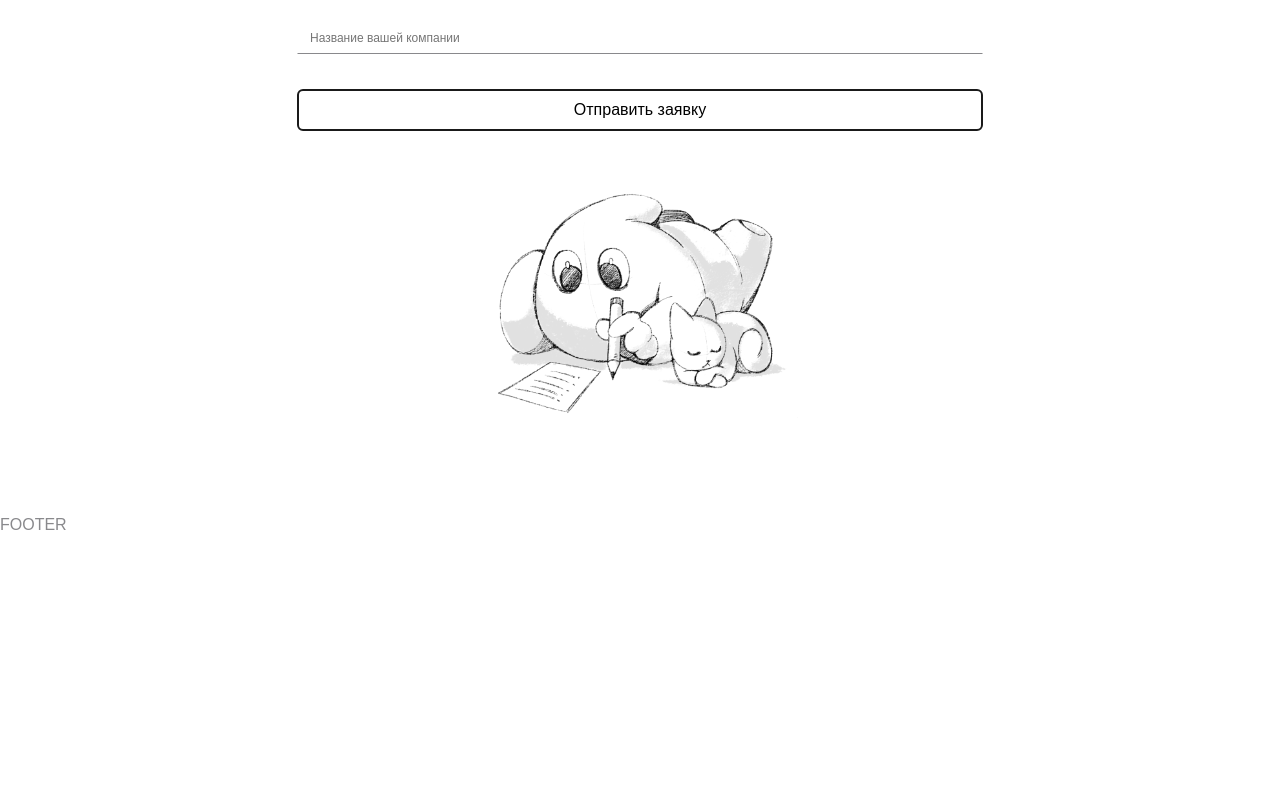
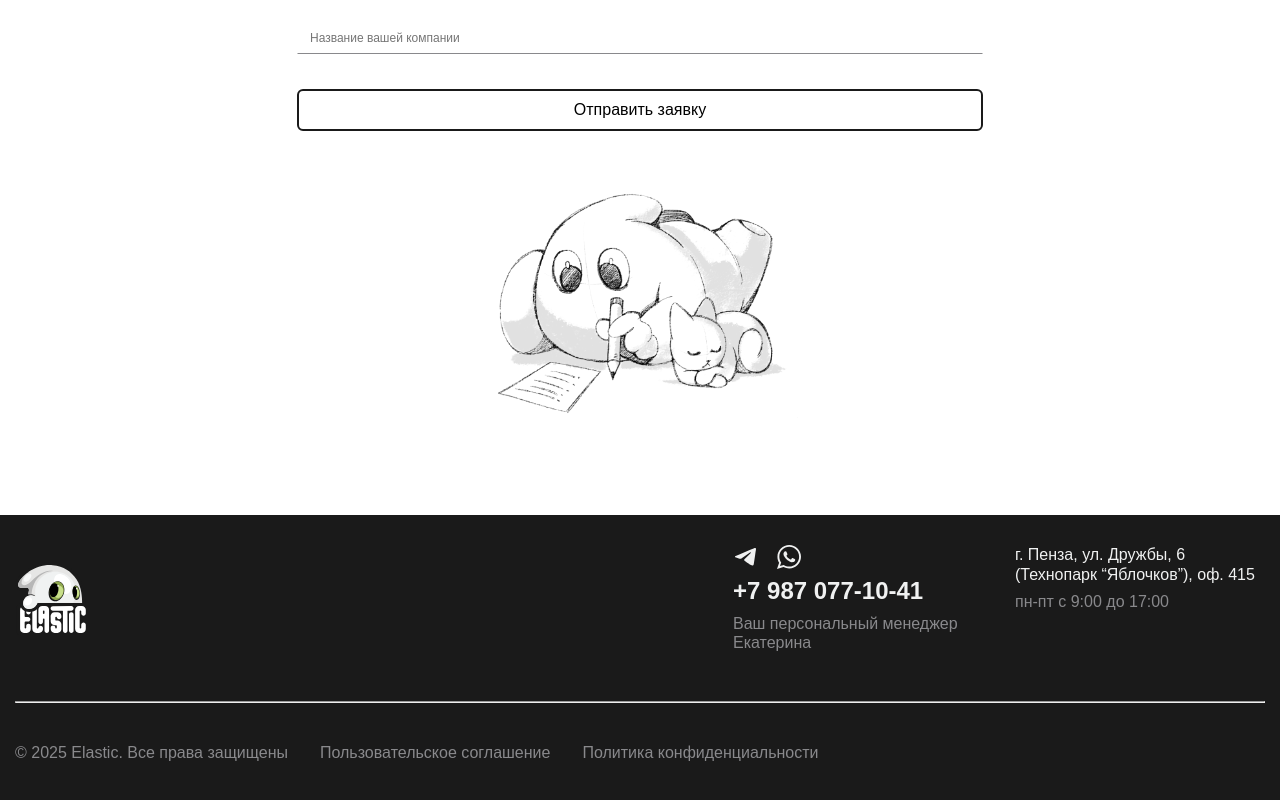
Before and after one commit to ilyakoloskov/elastic, a Nuxt app: page / in a window 1280 px wide. Shown: the part 5641-6441 px from the top of the page. Before the commit the page ends 6201 px from the top, so only its background shows below. Built offline with nearby package versions, Linux system fonts and the light colour scheme; a web font is replaced by a local one.

Commit message:
TheFooter

```diff
--- a/src/assets/styles/global.css
+++ b/src/assets/styles/global.css
@@ -76,7 +76,7 @@
 
   /** Sizes */
   --header-height: 88px;
-  --footer-height: 90px;
+  --footer-height: 303px;
 
   /** Transtions */
   --transition: 0.3s;
--- a/src/components/AppFooter.vue
+++ b/src/components/AppFooter.vue
@@ -1,10 +1,91 @@
 <template>
-  <footer class="app-footer">FOOTER</footer>
+  <footer class="app-footer">
+    <TheContainer class="app-footer__container">
+      <div class="app-footer__main-block">
+        <TheLogotip/>
+        <div class="app-footer__info-block">
+        <div class="app-footer__contacts">
+          <div class="app-footer__messengers">
+            <Telegram/>
+            <Whatsapp/>
+          </div>
+          <div class="app-footer__phone">
+            +7 987 077-10-41
+          </div>
+          <div>
+            Ваш персональный менеджер Екатерина
+          </div>
+        </div>
+        <div class="app-footer__contacts">
+          <div class="app-footer__address">
+            г. Пенза, ул. Дружбы, 6 (Технопарк “Яблочков”), оф. 415
+          </div>
+          <div>
+            пн-пт с 9:00 до 17:00
+          </div>
+        </div>
+        </div>
+      </div>
+      <hr class="app-footer__hr"/>
+      <div class="app-footer__links">
+        <div>© 2025 Elastic. Все права защищены</div>
+        <div>Пользовательское соглашение</div>
+        <div>Политика конфиденциальности</div>
+      </div>
+    </TheContainer>
+  </footer>
 </template>
 
 <style lang="scss">
 .app-footer {
-  height: 45px;
-  background-color: var(--color-accent-900);
+  height: var(--footer-height);
+  background-color: var(--color-primary-200);
+
+  &__messengers, &__phone, &__address {
+    color: var(--color-primary-20);
+  }
+
+  &__main-block {
+    @include flex(space-between);
+    padding: 30px 0 40px;
+  }
+
+  &__info-block {
+    display: flex;
+    gap: 32px;
+  }
+
+  &__contacts {
+    height: 100%;
+    max-width: 250px;
+    display: flex;
+    flex-direction: column;
+    justify-content: center;
+    gap: 8px;
+  }
+
+  &__messengers {
+    display: flex;
+    gap: 20px;
+  }
+
+  &__phone {
+    font-weight: 700;
+    font-size: 24px
+  }
+
+  &__hr {
+    color: var(--color-primary-50);
+  }
+
+  &__links {
+    display: flex;
+    margin-top: var(--spacing-lg);
+    gap: 32px;
+  }
 }
 </style>
+<script setup lang="ts">
+import Telegram from '@/assets/icons/telegram.svg?component'
+import Whatsapp from '@/assets/icons/whatsapp.svg?component'
+</script>
--- a/src/components/TheNavigation.vue
+++ b/src/components/TheNavigation.vue
@@ -4,7 +4,7 @@
       <li class="the-navigation__item">
         <NuxtLink
           class="the-navigation__link"
-          to="about"
+          to="/about"
           >About</NuxtLink
         >
       </li>
```
Also changed, not shown: src/assets/images/logo.png (added).
